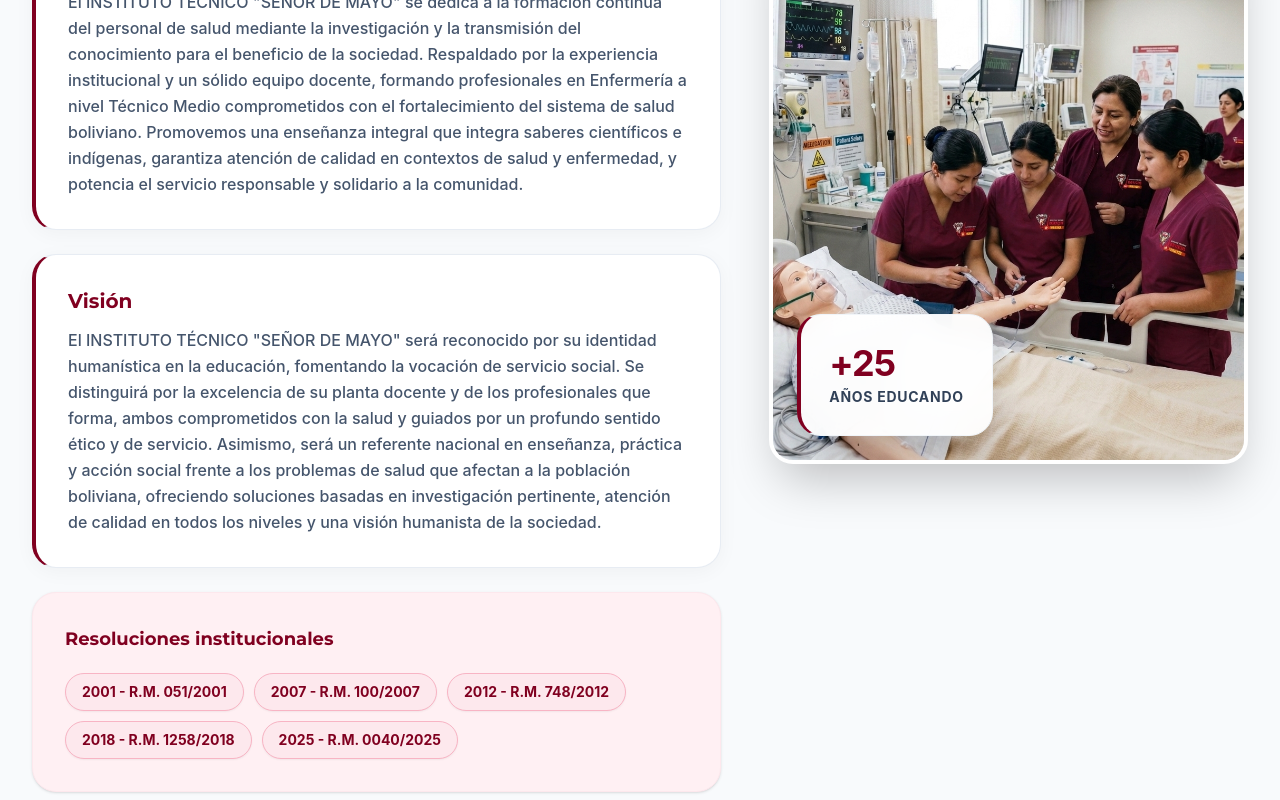
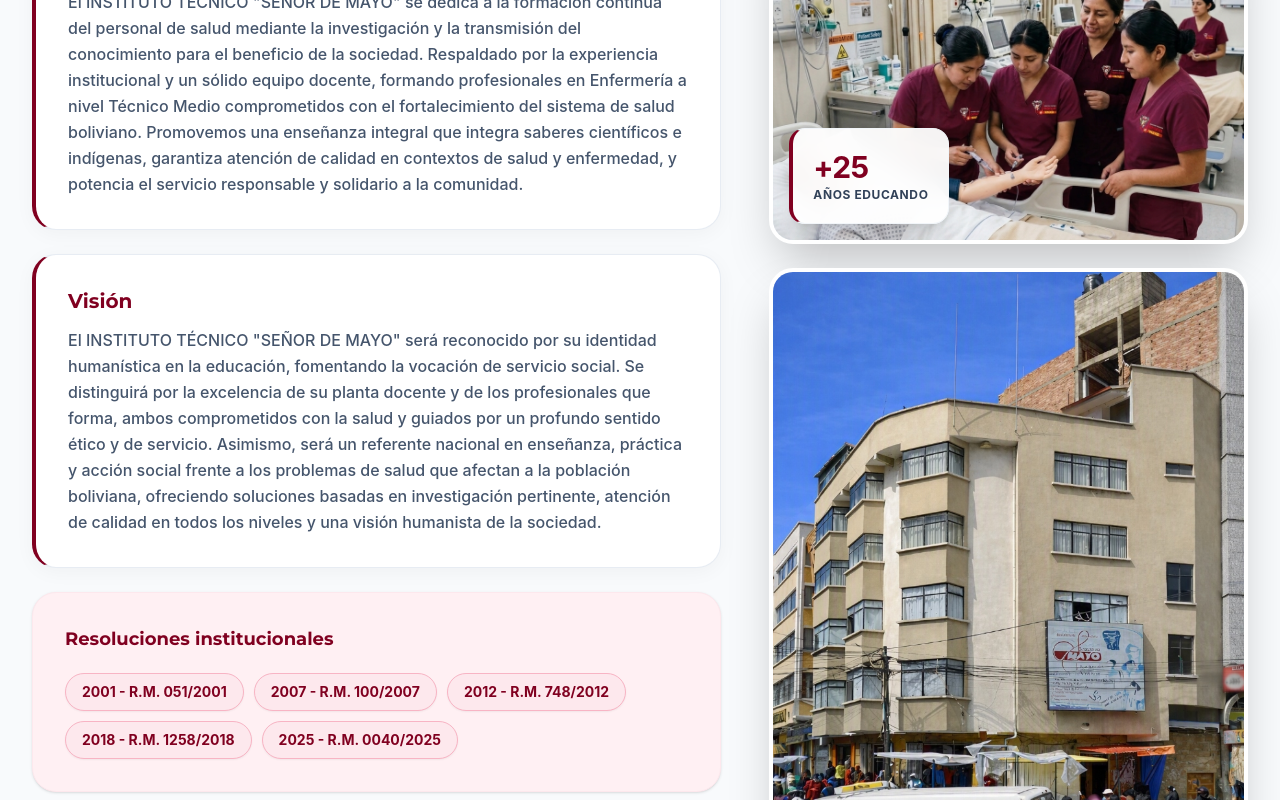
Before and after one commit to XpandeZ25/se-or-de-mayo-, a React (Vite) app: page / in a window 1280 px wide. Shown: the part 2080-2880 px from the top of the page. Built offline with nearby package versions, Linux system fonts and the light colour scheme.

Commit message:
Add building facade image to Nosotros section

```diff
--- a/src/components/About.jsx
+++ b/src/components/About.jsx
@@ -113,23 +113,32 @@ export default function About({ missionText, visionText }) {
           </div>
 
           {/* Right Column: Image Showcase with Floating 25+ Badge */}
-          <div className="lg:col-span-5 relative mt-4 lg:mt-0">
+          <div className="lg:col-span-5 space-y-6 mt-4 lg:mt-0">
             <div className="relative rounded-3xl overflow-hidden shadow-2xl border-4 border-white bg-slate-100">
               <img
                 src={getAssetUrl("images/nursing_practice_lab_guindo.png")}
                 alt="Estudiantes de enfermería Instituto Señor de Mayo"
-                className="w-full h-[480px] sm:h-[540px] object-cover hover:scale-105 transition-transform duration-700"
+                className="w-full h-[280px] sm:h-[320px] object-cover hover:scale-105 transition-transform duration-700"
               />
 
               {/* Overlapping Bottom-Left Floating Badge */}
-              <div className="absolute bottom-6 left-6 bg-white/95 backdrop-blur-md p-6 sm:p-7 rounded-3xl shadow-2xl border-l-4 border-l-[#800020] border border-slate-100 z-20 min-w-[190px]">
-                <div className="text-3xl sm:text-4xl font-bold text-[#800020] font-heading tracking-tight">
+              <div className="absolute bottom-4 left-4 bg-white/95 backdrop-blur-md p-4 sm:p-5 rounded-2xl shadow-xl border-l-4 border-l-[#800020] border border-slate-100 z-20 min-w-[150px]">
+                <div className="text-2xl sm:text-3xl font-bold text-[#800020] font-heading tracking-tight">
                   +25
                 </div>
-                <div className="text-xs sm:text-sm font-bold text-slate-700 uppercase tracking-wider mt-1">
+                <div className="text-xs font-bold text-slate-700 uppercase tracking-wider mt-0.5">
                   Años educando
                 </div>
               </div>
+            </div>
+
+            {/* Second Image: Building Frontage */}
+            <div className="relative rounded-3xl overflow-hidden shadow-2xl border-4 border-white bg-slate-100">
+              <img
+                src={getAssetUrl("images/fachada_instituto.jpg")}
+                alt="Fachada del Instituto Técnico Señor de Mayo"
+                className="w-full h-auto hover:scale-105 transition-transform duration-700"
+              />
             </div>
           </div>
         </div>
```
Also changed, not shown: public/images/fachada_instituto.jpg (added).
